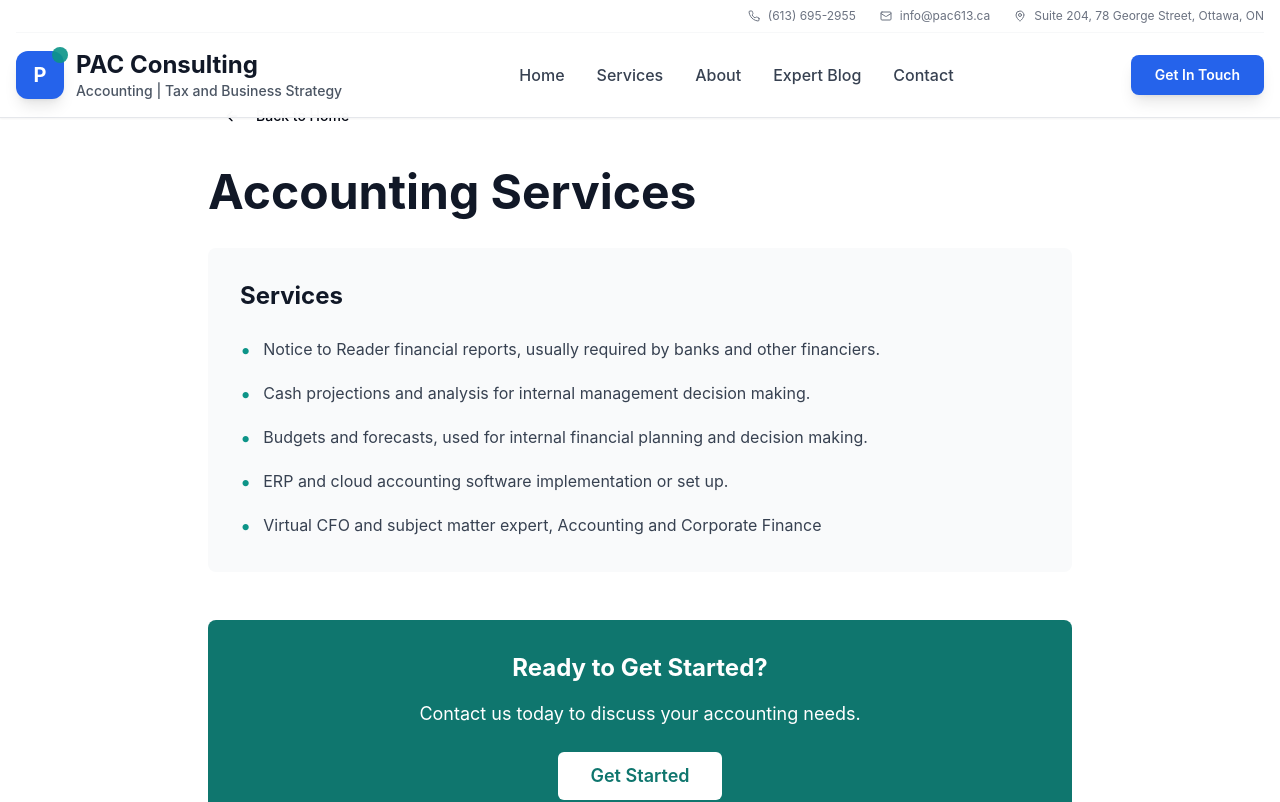
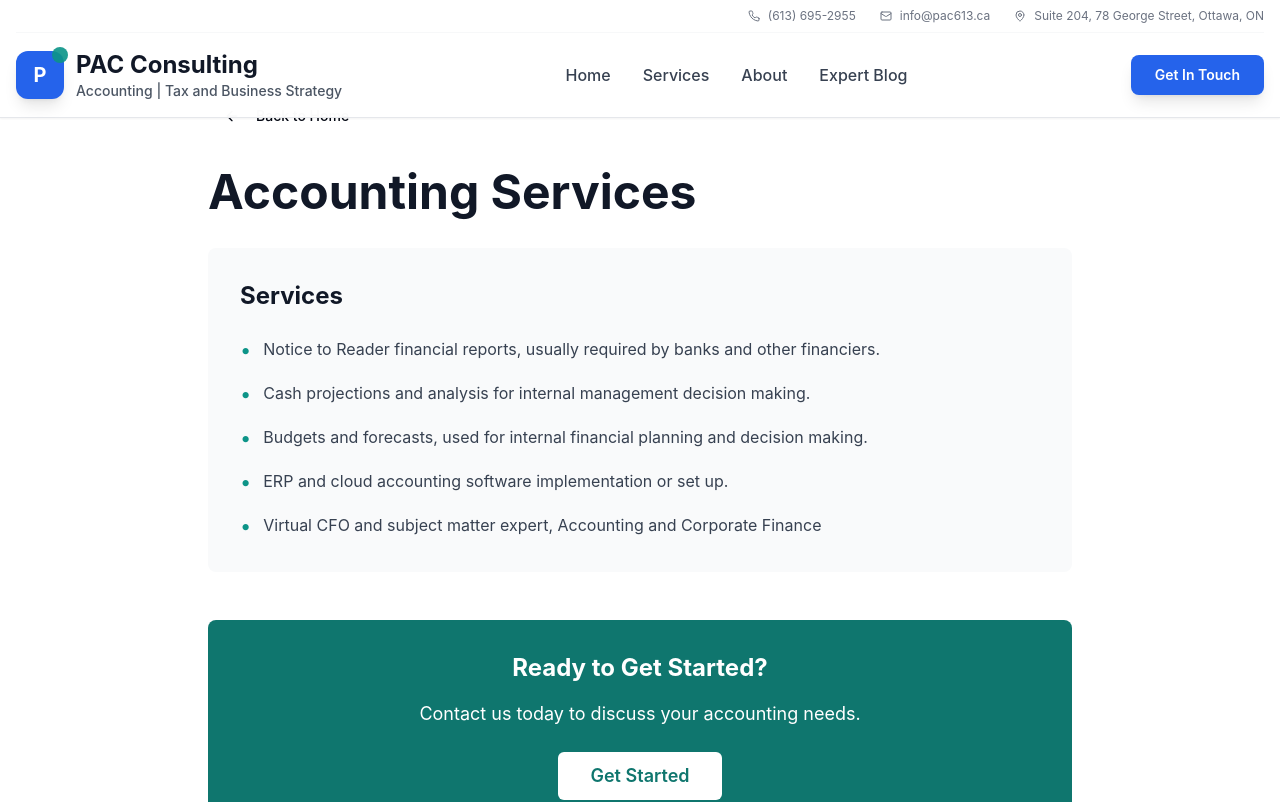
Before and after one commit to farmanhoyo/pacific-glow-remodel-project, a React (Vite) app: page /services/accounting in a window 1280 px wide. Shown: the top 802 px of the page. Built offline with nearby package versions, Linux system fonts and the light colour scheme.

Commit message:
Remove redundant contact button

```diff
--- a/src/components/Header.tsx
+++ b/src/components/Header.tsx
@@ -96,13 +96,6 @@ const Header = () => {
               Expert Blog
               <span className="absolute -bottom-1 left-0 w-0 h-0.5 bg-gray-900 transition-all duration-300 group-hover:w-full"></span>
             </button>
-            <button
-              onClick={() => handleNavClick('contact')}
-              className="relative text-gray-700 hover:text-gray-900 font-medium transition-all duration-300 group"
-            >
-              Contact
-              <span className="absolute -bottom-1 left-0 w-0 h-0.5 bg-gray-900 transition-all duration-300 group-hover:w-full"></span>
-            </button>
           </nav>
 
           <div className="flex items-center space-x-4">
@@ -151,12 +144,6 @@ const Header = () => {
               >
                 Expert Blog
               </button>
-              <button
-                onClick={() => handleNavClick('contact')}
-                className="text-gray-700 hover:text-gray-900 font-medium py-2 transition-colors text-left"
-              >
-                Contact
-              </button>
               <Button
                 onClick={handleGetInTouch}
                 className="mt-4 bg-blue-600 hover:bg-blue-700 text-white"
```
